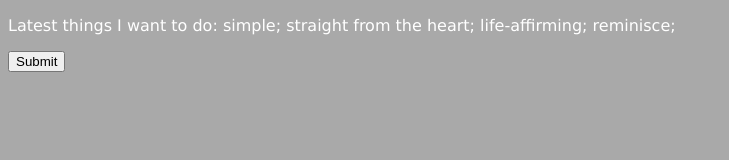
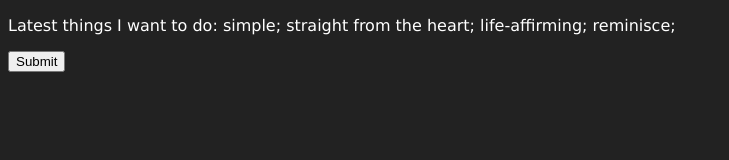
Before and after one commit to powerpoint56/powerpoint56.github.io, a plain HTML site: page prompt/index.html in a window 1280 px wide. Shown: the whole page, without its empty margins (0-729 px from the left). Drawn offline with Linux system fonts and the light colour scheme.

Commit message:
Update index.html

```diff
--- a/prompt/index.html
+++ b/prompt/index.html
@@ -6,7 +6,7 @@
 
   <title>Creative Prompt</title>
   <style>
-  body { font-family: verdana; color: white; background-color: darkgray;}
+  body { font-family: verdana; color: white; background-color: #222222;}
   </style>
 </head>
 
```
